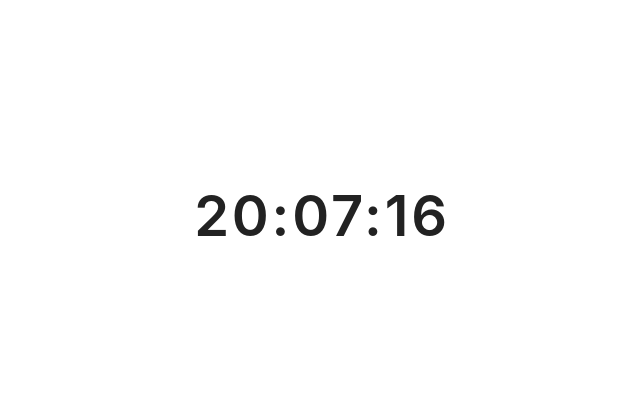
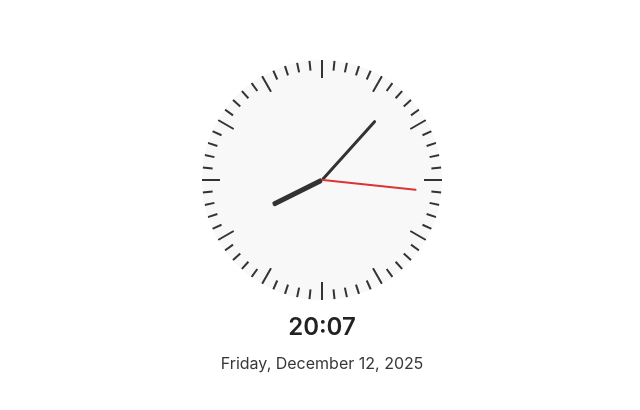
Before and after one commit to lancelotchenal/Images, a plain HTML site: page clock.html in a window 1280 px wide. Shown: the part 184-594 px from the top of the page, without its empty margins (318-958 px from the left). Drawn offline with Linux system fonts and the light colour scheme.

Commit message:
Update clock.html

```diff
--- a/clock.html
+++ b/clock.html
@@ -1,29 +1,40 @@
 <!DOCTYPE html>
 <html lang="en">
 <head>
-<meta charset="UTF-8" />
-<meta name="viewport" content="width=device-width, initial-scale=1.0" />
-<title>Clock Widget</title>
+<meta charset="UTF-8">
+<meta name="viewport" content="width=device-width, initial-scale=1.0">
+
+<title>Analog + Digital Clock Widget</title>
 
 <style>
     :root {
-        --text-color: #222;
-        --bg-color: #ffffff;
+        --bg: #ffffff;
+        --clock-bg: #f8f8f8;
+        --mark: #333;
+        --hand-hour: #333;
+        --hand-minute: #333;
+        --hand-second: #dd3333;
+        --text: #222;
     }
 
     @media (prefers-color-scheme: dark) {
         :root {
-            --text-color: #f5f5f5;
-            --bg-color: #000000;
+            --bg: #000000;
+            --clock-bg: #0d0d0d;
+            --mark: #dddddd;
+            --hand-hour: #ffffff;
+            --hand-minute: #ffffff;
+            --hand-second: #ff5555;
+            --text: #f2f2f2;
         }
     }
 
     html, body {
         margin: 0;
         padding: 0;
+        background: var(--bg);
         height: 100%;
         width: 100%;
-        background: var(--bg-color);
         display: flex;
         justify-content: center;
         align-items: center;
@@ -31,30 +42,143 @@
         font-family: "Inter", sans-serif;
     }
 
+    #container {
+        text-align: center;
+        display: flex;
+        flex-direction: column;
+        align-items: center;
+        gap: 12px;
+    }
+
     #clock {
-        font-size: 3.5em;
+        width: 240px;
+        height: 240px;
+        background: var(--clock-bg);
+        border-radius: 50%;
+        position: relative;
+        display: flex;
+        justify-content: center;
+        align-items: center;
+        overflow: hidden;
+    }
+
+    /* Tick marks */
+    .mark {
+        position: absolute;
+        width: 2px;
+        height: 12px;
+        background: var(--mark);
+        top: 0;
+        left: 50%;
+        transform-origin: center 120px;
+    }
+
+    /* Hands */
+    .hand {
+        position: absolute;
+        bottom: 50%;
+        left: 50%;
+        transform-origin: bottom center;
+        transform: translateX(-50%);
+    }
+
+    #hour-hand {
+        width: 5px;
+        height: 55px;
+        background: var(--hand-hour);
+        border-radius: 2px;
+    }
+
+    #minute-hand {
+        width: 3px;
+        height: 80px;
+        background: var(--hand-minute);
+        border-radius: 2px;
+    }
+
+    #second-hand {
+        width: 2px;
+        height: 95px;
+        background: var(--hand-second);
+        border-radius: 2px;
+    }
+
+    /* Digital time */
+    #digital {
+        font-size: 1.5em;
         font-weight: 600;
-        color: var(--text-color);
-        letter-spacing: 0.05em;
-        user-select: none;
+        color: var(--text);
+    }
+
+    /* Date */
+    #date {
+        font-size: 1em;
+        font-weight: 400;
+        color: var(--text);
+        opacity: 0.9;
     }
 </style>
-
 </head>
 <body>
 
-<div id="clock"></div>
+<div id="container">
+    <div id="clock"></div>
+
+    <div id="digital">--:--</div>
+    <div id="date">----</div>
+</div>
 
 <script>
+    const clock = document.getElementById("clock");
+
+    // Add 60 tick marks (1 per minute)
+    for (let i = 0; i < 60; i++) {
+        const mark = document.createElement("div");
+        mark.classList.add("mark");
+        mark.style.transform = `translateX(-50%) rotate(${i * 6}deg)`;
+        mark.style.height = i % 5 === 0 ? "18px" : "10px";  // longer marks for hours
+        clock.appendChild(mark);
+    }
+
+    // Create hands
+    const hourHand = document.createElement("div");
+    hourHand.id = "hour-hand";
+    hourHand.classList.add("hand");
+
+    const minuteHand = document.createElement("div");
+    minuteHand.id = "minute-hand";
+    minuteHand.classList.add("hand");
+
+    const secondHand = document.createElement("div");
+    secondHand.id = "second-hand";
+    secondHand.classList.add("hand");
+
+    clock.appendChild(hourHand);
+    clock.appendChild(minuteHand);
+    clock.appendChild(secondHand);
+
     function updateClock() {
         const now = new Date();
 
-        const hours = String(now.getHours()).padStart(2, "0");
-        const minutes = String(now.getMinutes()).padStart(2, "0");
-        const seconds = String(now.getSeconds()).padStart(2, "0");
+        const hours = now.getHours();
+        const minutes = now.getMinutes();
+        const seconds = now.getSeconds();
 
-        document.getElementById("clock").textContent =
-            `${hours}:${minutes}:${seconds}`;
+        // Analog
+        hourHand.style.transform =
+            `translateX(-50%) rotate(${(hours % 12) * 30 + minutes * 0.5}deg)`;
+        minuteHand.style.transform =
+            `translateX(-50%) rotate(${minutes * 6}deg)`;
+        secondHand.style.transform =
+            `translateX(-50%) rotate(${seconds * 6}deg)`;
+
+        // Digital
+        document.getElementById("digital").textContent =
+            `${String(hours).padStart(2, '0')}:${String(minutes).padStart(2, '0')}`;
+
+        // Date formatting (e.g., "Wednesday, March 5, 2025")
+        const options = { weekday: "long", year: "numeric", month: "long", day: "numeric" };
+        document.getElementById("date").textContent = now.toLocaleDateString(undefined, options);
     }
 
     updateClock();
```
